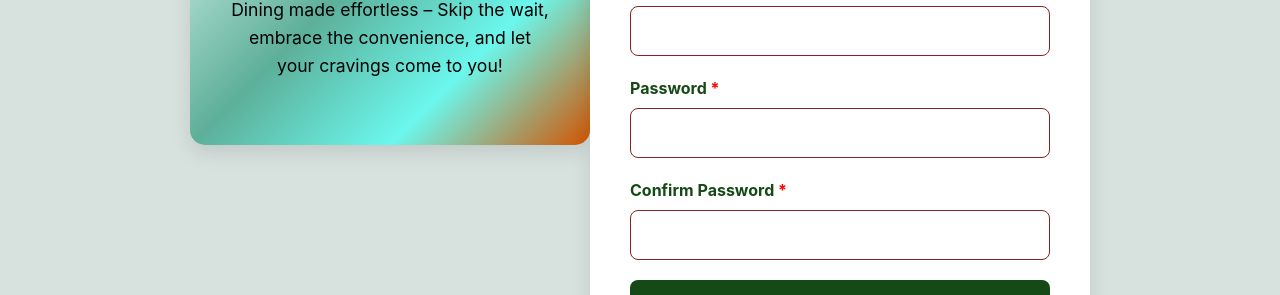
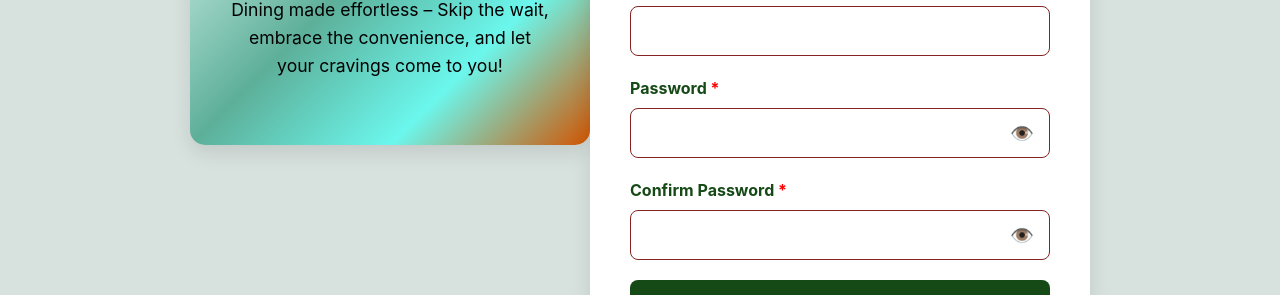
Before and after one commit to Ha1qua/BiteBuddy, a React (Create React App) app in the folder Client/bitebuddy/: page /login-restaurant in a window 1280 px wide. Shown: the part 644-939 px from the top of the page. Built offline with nearby package versions, Linux system fonts and the light colour scheme.

Commit message:
Security terms, toggle the eye reveal/hide password magic

```diff
--- a/Client/bitebuddy/src/components/LoginRestaurant.css
+++ b/Client/bitebuddy/src/components/LoginRestaurant.css
@@ -149,6 +149,32 @@ input:focus {
   color: red;
 }
 
+.password-container {
+  position: relative;
+  width: 100%; /* Adjust as needed */
+}
+
+.password-container input {
+  width: 100%;
+  padding-right: 40px; /* Add space for the button */
+}
+
+.toggle-password {
+  position: absolute;
+  top: 50%;
+  right: 10px; /* Adjust for spacing */
+  transform: translateY(-50%);
+  background: none;
+  border: none;
+  cursor: pointer;
+  font-size: 1.2em; /* Adjust size as needed */
+  color: #666; /* Icon color */
+}
+
+.toggle-password:focus {
+  outline: none;
+}
+
 /* Animations */
 @keyframes fadeIn {
   from {
--- a/Client/bitebuddy/src/components/LoginRestaurant.js
+++ b/Client/bitebuddy/src/components/LoginRestaurant.js
@@ -7,6 +7,8 @@ function LoginRestaurant() {
   const [isSignUp, setIsSignUp] = useState(true); // Toggle between SignUp and Login
   const [errors, setErrors] = useState({});
   const [hasSubmitted, setHasSubmitted] = useState(false); // Track form submission
+  const [showPassword, setShowPassword] = useState(false); // For toggling password visibility
+  const [showConfirmPassword, setShowConfirmPassword] = useState(false); // For confirm password visibility
   const navigate = useNavigate();
 
   const [formData, setFormData] = useState({
@@ -34,6 +36,13 @@ function LoginRestaurant() {
     setFormData({ ...formData, [name]: value });
   };
 
+  const togglePasswordVisibility = () => {
+    setShowPassword(!showPassword);
+  };
+
+  const toggleConfirmPasswordVisibility = () => {
+    setShowConfirmPassword(!showConfirmPassword);
+  };
   const validateForm = () => {
     const newErrors = {};
     const emailPattern = /^[^\s@]+@[^\s@]+\.[^\s@]+$/;
@@ -47,8 +56,15 @@ function LoginRestaurant() {
         "Restaurant name must be at least 7 characters.";
     }
 
-    if (isSignUp && formData.ownerName.length < 3) {
+    if (isSignUp) {
+      const namePattern = /^[A-Za-z\s]+$/; // Regular expression for letters and spaces only
+
+      if (formData.ownerName.length < 3) {
         newErrors.ownerName = "Owner name must be at least 3 characters.";
+      } else if (!namePattern.test(formData.ownerName)) {
+        newErrors.ownerName =
+          "Owner name must contain only letters and spaces (no special characters or numbers).";
+      }
     }
 
     if (isSignUp && formData.address.length < 10) {
@@ -235,14 +251,23 @@ function LoginRestaurant() {
             <label htmlFor="password">
               Password <span className="required">*</span>
             </label>
+            <div className="password-container">
               <input
                 ref={inputRefs.password}
-              type="password"
+                type={showPassword ? "text" : "password"}
                 id="password"
                 name="password"
                 value={formData.password}
                 onChange={handleChange}
               />
+              <button
+                type="button"
+                className="toggle-password"
+                onClick={togglePasswordVisibility}
+              >
+                {showPassword ? "🙈" : "👁️"}
+              </button>
+            </div>
             {hasSubmitted && errors.password && (
               <span className="error">{errors.password}</span>
             )}
@@ -253,14 +278,23 @@ function LoginRestaurant() {
               <label htmlFor="confirmPassword">
                 Confirm Password <span className="required">*</span>
               </label>
+              <div className="password-container">
                 <input
                   ref={inputRefs.confirmPassword}
-                type="password"
+                  type={showConfirmPassword ? "text" : "password"}
                   id="confirmPassword"
                   name="confirmPassword"
                   value={formData.confirmPassword}
                   onChange={handleChange}
                 />
+                <button
+                  type="button"
+                  className="toggle-password"
+                  onClick={toggleConfirmPasswordVisibility}
+                >
+                  {showConfirmPassword ? "🙈" : "👁️"}
+                </button>
+              </div>
               {hasSubmitted && errors.confirmPassword && (
                 <span className="error">{errors.confirmPassword}</span>
               )}
```
Lines whose indentation alone changed are shown as unchanged.
